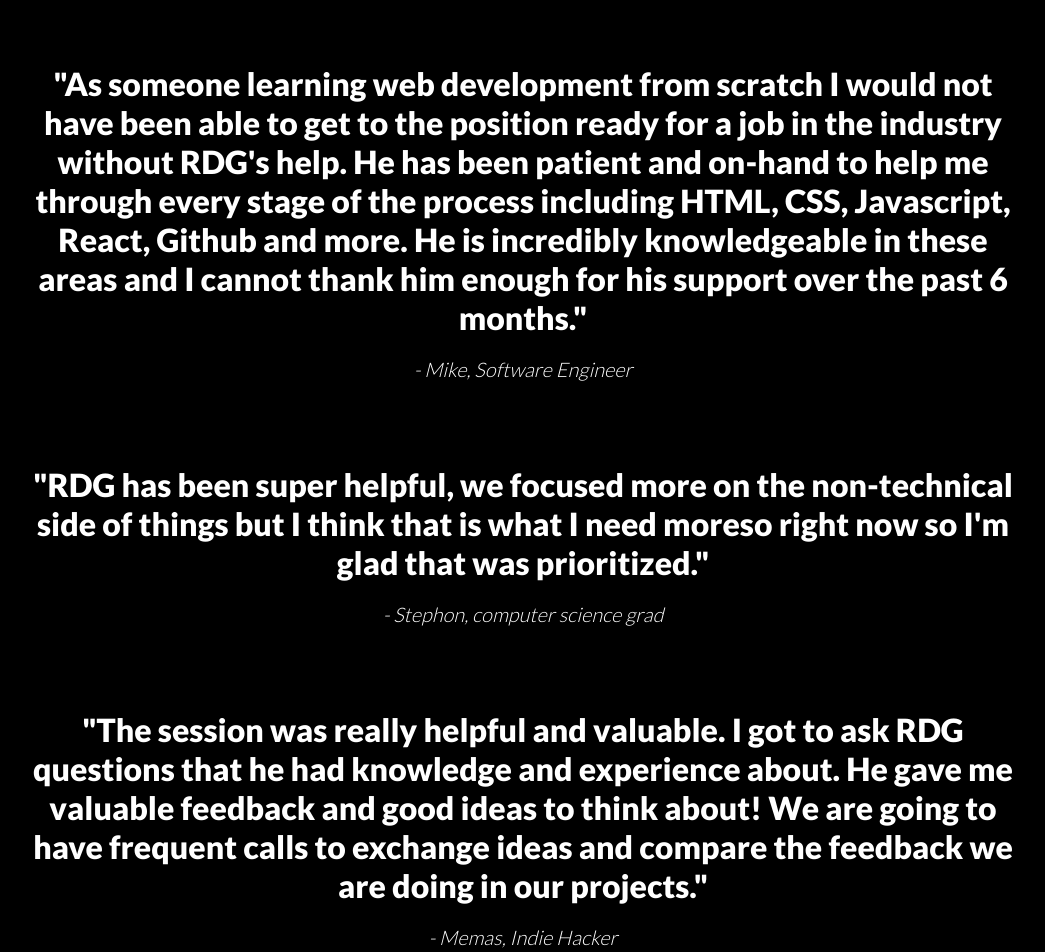
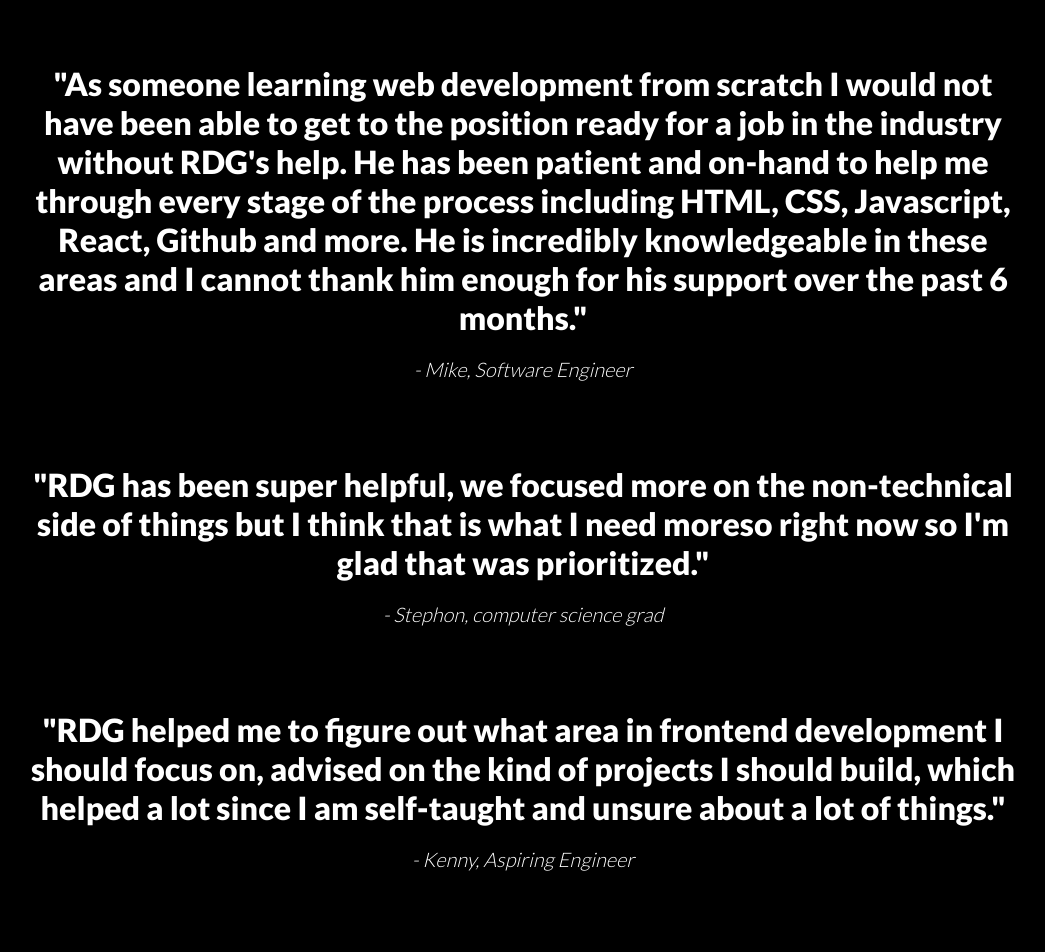
Before and after one commit to shan8851/rdg, a React (Create React App) app: page /testimonials in a window 1280 px wide. Shown: the top 952 px of the page, without its empty margins (117-1162 px from the left). Built offline with nearby package versions, Linux system fonts and the light colour scheme.

Commit message:
adding test

```diff
--- a/src/components/testimonials/Testimonials.js
+++ b/src/components/testimonials/Testimonials.js
@@ -45,6 +45,12 @@ const td = [
       "RDG has been super helpful, we focused more on the non-technical side of things but I think that is what I need moreso right now so I'm glad that was prioritized.",
   },
   {
+    author: "Kenny",
+    title: "Aspiring Engineer",
+    quote:
+      "RDG helped me to figure out what area in frontend development I should focus on, advised on the kind of projects I should build, which helped a lot since I am self-taught and unsure about a lot of things.",
+  },
+  {
     author: "Memas",
     title: "Indie Hacker",
     quote:
```
